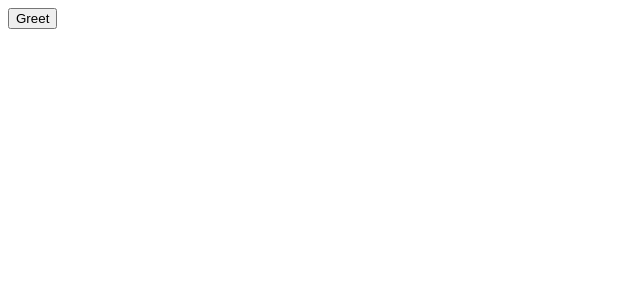
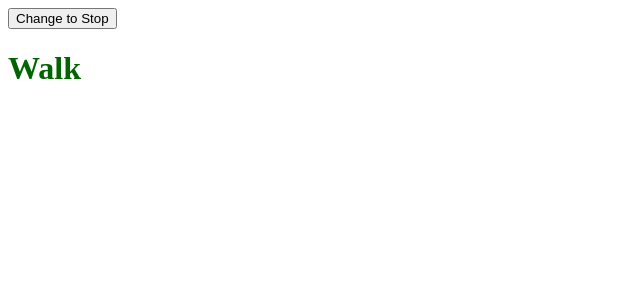
Before and after one commit to vladislav0sidorov/Solution-for-university, a React (Vite) app: page / in a window 1280 px wide. Shown: the top 300 px of the page, without its empty margins (0-640 px from the left). Built offline with nearby package versions, Linux system fonts and the light colour scheme.

Commit message:
2_4_1 Implement a traffic light

```diff
--- a/src/App.tsx
+++ b/src/App.tsx
@@ -1,13 +1,36 @@
-// 2_2_3 Fix a crash
+// 2_4_1 Implement a traffic light
 /*
-  Вот небольшая форма, которая должна позволить пользователю оставить отзыв. Когда отзыв отправлен, предполагается отобразить сообщение с благодарностью. Однако при этом происходит сбой с сообщением об ошибке: "Rendered lesser hooks than expected". Можете ли вы заметить ошибку и исправить ее?
+  Здесь представлен компонент светофора для пешеходного перехода, который включается при нажатии на кнопку.
+
+  Добавьте alert в обработчик нажатия. Когда свет зеленый и говорит "Идти", щелчок по кнопке должен говорить "Следующая остановка". Когда свет красный и говорит "Стоп", нажатие на кнопку должно говорить "Следующим будет идти".
+
+  Есть ли разница в том, поместить ли alert до или после вызова setWalk?
 */
 
-export default function FeedbackForm() {
+import { useState } from 'react'
+
+export default function TrafficLight() {
+  const [walk, setWalk] = useState(true)
+
   function handleClick() {
-    const name = prompt('What is your name?') ?? ''
-    alert(`Hello, ${name}!`)
+    if (walk) {
+      alert('Следующая остановка')
+    } else {
+      alert('Следующим будет идти')
+    }
+    setWalk(!walk)
   }
 
-  return <button onClick={handleClick}>Greet</button>
+  return (
+    <>
+      <button onClick={handleClick}>Change to {walk ? 'Stop' : 'Walk'}</button>
+      <h1
+        style={{
+          color: walk ? 'darkgreen' : 'darkred'
+        }}
+      >
+        {walk ? 'Walk' : 'Stop'}
+      </h1>
+    </>
+  )
 }
```
